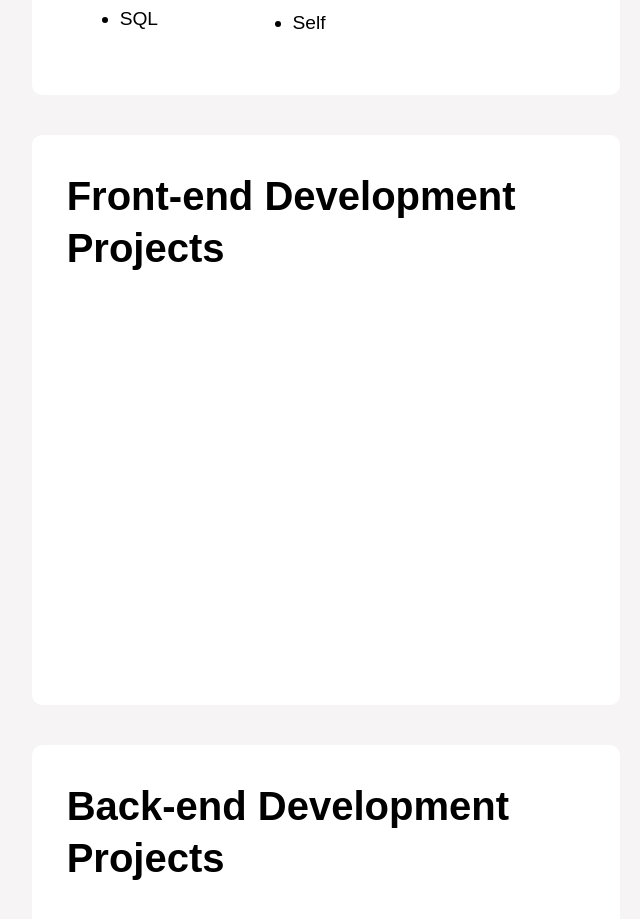
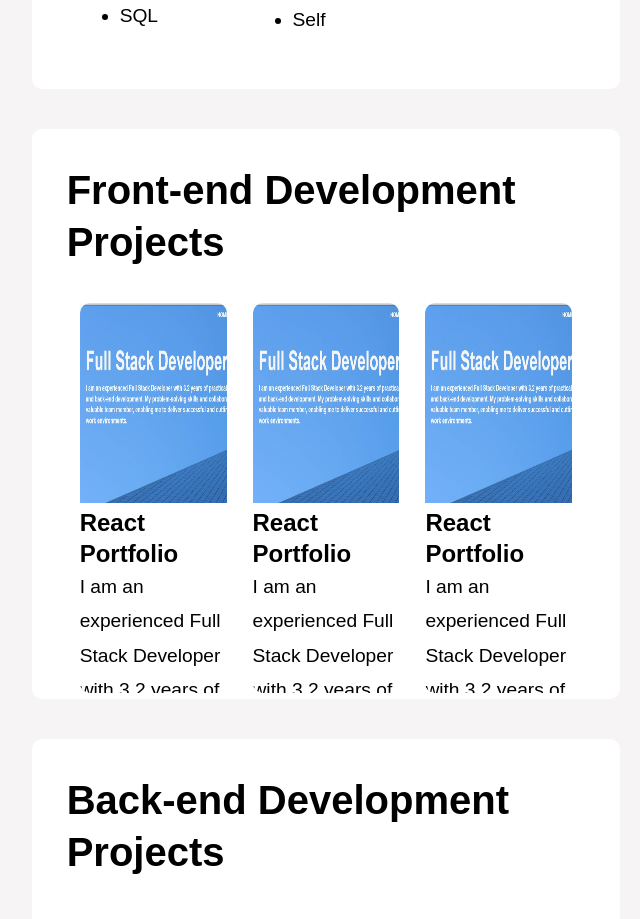
Before and after one commit to pratiklavhaleplp/html-css, a React (Create React App) app in the folder portfolio/: page / in a window 1280 px wide. Shown: the part 1385-2304 px from the top of the page, without its empty margins (74-714 px from the left). Built offline with nearby package versions, Linux system fonts and the light colour scheme.

Commit message:
image max height

```diff
--- a/portfolio/src/components/CardContainer/CardContaier.js
+++ b/portfolio/src/components/CardContainer/CardContaier.js
@@ -4,7 +4,9 @@ import './styles.css';
 import { BiCaretRightSquare } from "react-icons/bi";
 
 
-const CardContainer = ({ type = '', jsx = [], heading = '', colSize = coloumSize.threeColumns, showIcon = false }) => {
+const CardContainer = ({ type = '', jsx = [], heading = '', colSize = coloumSize.threeColumns, showIcon = false, image = '' }) => {
+    if (image)
+        console.log('image details is : ', image);
     switch (type) {
         case 'small': {
             return (
@@ -17,6 +19,7 @@ const CardContainer = ({ type = '', jsx = [], heading = '', colSize = coloumSize
         case 'medium': {
             return (
                 <div className='card-continer-medium'>
+                    {image ? <img className='image-width-height' src={image} alt="" /> : <></>}
                     <span><BiCaretRightSquare display={!showIcon ? 'none' : ''} size='30px' /><p className='sub-heading'>{heading}</p></span>
                     <>{jsx}</>
                 </div>
--- a/portfolio/src/components/CardContainer/styles.css
+++ b/portfolio/src/components/CardContainer/styles.css
@@ -1,7 +1,7 @@
 .card-continer-large{
     background-color: #ffffff;
     width: 65%;
-    min-height: 500px;
+    max-height: 500px;
     margin: 20px;
     border-radius: 10px;
     /* for align in x axis whole container */
@@ -20,7 +20,6 @@
     border-radius: 10px;
     padding: 0;
     overflow: hidden;
-    overflow-wrap: break-word;
 }
 .card-continer-medium:hover{
     overflow-y: auto;
@@ -72,3 +71,8 @@
 span{
     display: flex;
 }
+
+.image-width-height{
+    width: 300px;
+    height: 200px;
+}
--- a/portfolio/src/components/FrontEndProject/FrontEndProject.js
+++ b/portfolio/src/components/FrontEndProject/FrontEndProject.js
@@ -1,11 +1,12 @@
 import React from "react";
 import coloumSize from "../../constants/colSize";
 import CardContainer from "../CardContainer/CardContaier";
+import { projectContent } from "./FrontEndProjectContent";
 import './styles.css';
 
 const FrontEndProject = () => {
     return (
-        <CardContainer type='large' heading='Front-end Development Projects' colSize={coloumSize.threeColumns}>
+        <CardContainer type='large' heading='Front-end Development Projects' colSize={coloumSize.threeColumns} jsx={projectContent}>
         </CardContainer>
     );
 }
--- /dev/null
+++ b/portfolio/src/components/FrontEndProject/FrontEndProjectContent.js
@@ -0,0 +1,21 @@
+import CardContainer from "../CardContainer/CardContaier"
+import imageTest from '../../media/first-project.jpg'
+
+const portfolioText = <>
+    <p>
+        I am an experienced Full Stack Developer with 3.2 years of practical+
+        knowledge in both front-end and back-end development. My expertise extends
+        to various programming utilities and languages, ensuring that I can
+        deliver top-notch projects. I am dedicated to providing high-quality
+        results and constantly pushing boundaries to achieve innovative solutions.
+        With a meticulous attention to detail and a drive for excellence, I consistently go above and beyond to surpass expectations. My problem-solving skills and collaborative approach make me a valuable team member, enabling me to deliver successful
+        and cutting-edge solutions in fast-paced work environments.
+    </p>
+</>
+const projectContent = <>
+    <CardContainer type='medium' image={imageTest} heading='React Portfolio' jsx={portfolioText} />
+    <CardContainer type='medium' image={imageTest} heading='React Portfolio' jsx={portfolioText} />
+    <CardContainer type='medium' image={imageTest} heading='React Portfolio' jsx={portfolioText} />
+</>
+
+export { projectContent };
--- a/portfolio/src/components/FrontEndProject/styles.css
+++ b/portfolio/src/components/FrontEndProject/styles.css
@@ -0,0 +1,7 @@
+p{
+    font-family: sans-serif;
+    font-size: 1.2em;
+    line-height: 1.8;
+    justify-content:start;
+    margin: 0;
+}
```
Also changed, not shown: portfolio/src/media/first-project.jpg (added).
